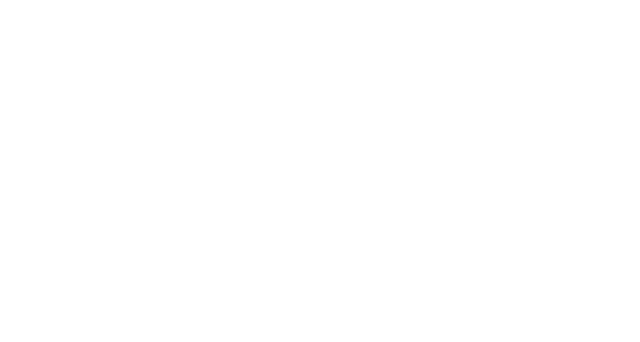
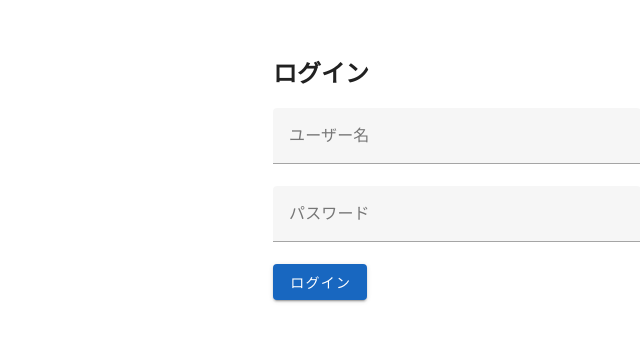
Before and after one commit to same-hack/my-front, a Vue app: page /login in a window 1280 px wide. Before the commit this address had no page. Shown: the top 342 px of the page, without its empty margins (183-823 px from the left). Built offline with nearby package versions, Linux system fonts and the light colour scheme.

Commit message:
ダミーでログイン

```diff
--- /dev/null
+++ b/src/pages/LoginPage.vue
@@ -0,0 +1,49 @@
+<!-- src/pages/LoginPage.vue -->
+<template>
+  <v-container class="mt-10" max-width="400px">
+    <h2 class="mb-4">ログイン</h2>
+
+    <!-- ユーザー名 -->
+    <v-text-field v-model="username" label="ユーザー名" required />
+
+    <!-- パスワード -->
+    <v-text-field
+      v-model="password"
+      label="パスワード"
+      type="password"
+      required
+    />
+
+    <!-- ログインボタン -->
+    <v-btn color="primary" @click="login">ログイン</v-btn>
+
+    <!-- エラーメッセージ -->
+    <p v-if="errorMessage" class="text-red">{{ errorMessage }}</p>
+  </v-container>
+</template>
+
+<script setup lang="ts">
+import { ref } from "vue";
+import axios from "axios";
+
+const username = ref("");
+const password = ref("");
+const errorMessage = ref("");
+
+// ログイン処理
+const login = async () => {
+  try {
+    const response = await axios.post("/api/auth/login", {
+      username: username.value,
+      password: password.value,
+    });
+
+    alert(`ログイン成功！ようこそ ${response.data.username} さん`);
+    errorMessage.value = "";
+    // TODO: トークン保存や画面遷移など（将来対応）
+  } catch (error: any) {
+    errorMessage.value =
+      error.response?.data?.detail || "ログインに失敗しました";
+  }
+};
+</script>
--- a/src/router/index.ts
+++ b/src/router/index.ts
@@ -10,6 +10,7 @@ import UserDetail from "@/pages/UserDetail.vue";
 import FastApiUserList from "@/pages/FastApiUserList.vue"; // ← FastAPI連携ページ
 import MyTableList from "@/pages/MyTableList.vue"; // ← my_table 一覧ページ
 import UploadPage from "@/pages/UploadPage.vue"; // ✅ アップロードページ（追加）
+import LoginPage from "@/pages/LoginPage.vue";
 
 // ルート定義（すべて統合済み）
 const routes = [
@@ -52,6 +53,8 @@ const routes = [
     name: "UploadPage",
     component: UploadPage,
   },
+
+  { path: "/login", name: "Login", component: LoginPage },
 ];
 
 // Vue Routerの作成
```
